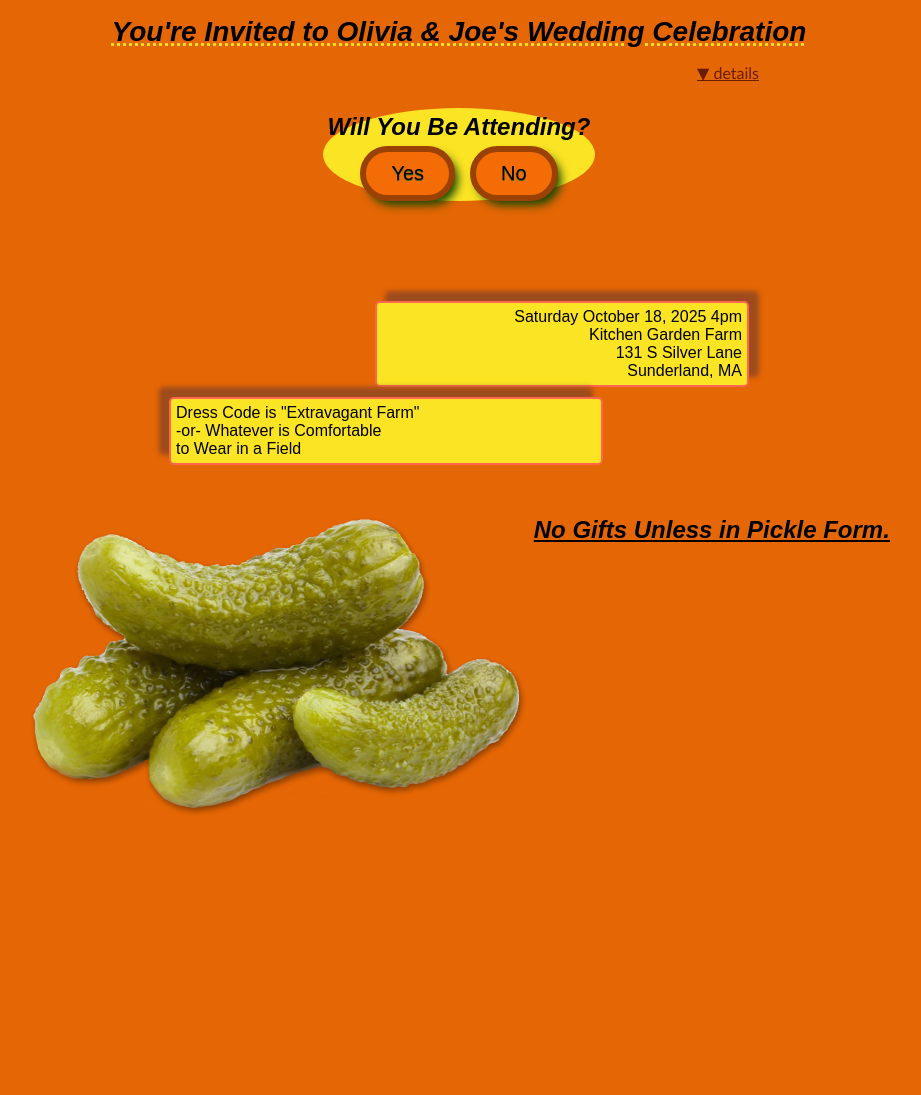
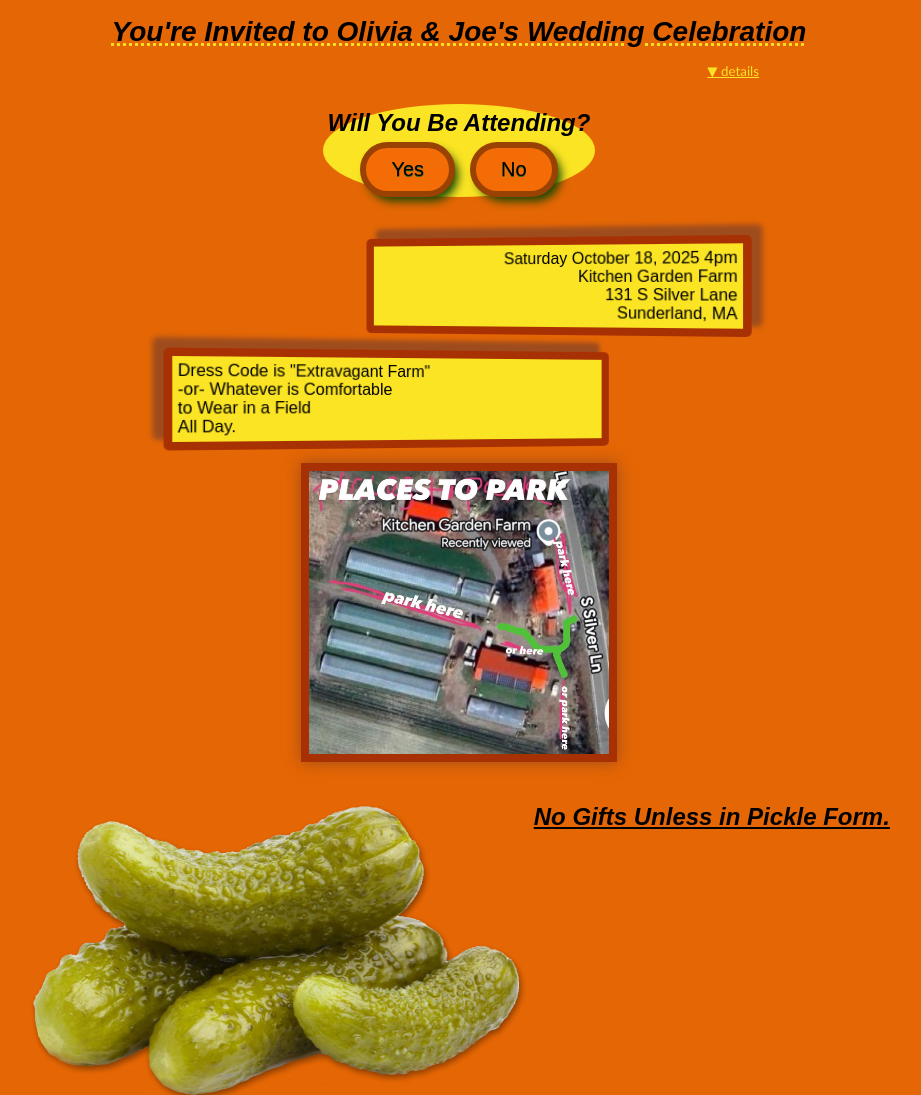
Before and after one commit to iloveMonday/GalganiWedding, a plain HTML site: page index.html in a window 1280 px wide. Shown: the top 1095 px of the page, without its empty margins (181-1102 px from the left). Before the commit the page ends 841 px from the top, so only its background shows below. Drawn offline with nearby package versions, Linux system fonts and the light colour scheme.

Commit message:
submit button, details link

```diff
--- a/index.html
+++ b/index.html
@@ -38,7 +38,7 @@
 
         <div id="no-box" class="bye">
             <fieldset>
-                <span>Sorry You Can't Make It! Please Send Regrets</span>
+                <p><span>Sorry You Can't Make It! Please Send Regrets</span></p>
                 <p>
                     <label>Name</label><br>
                     <input type="text" name="no-name">
@@ -70,15 +70,10 @@
                   </p>
               </fieldset>
           </div>
-            <div id="sub-box">
-                <button type="submit" id="submit" class="bye">Submit</button>
+            <div id="sub-box" class="bye">
+                <div id="sub-butt-box"><button type="submit" id="submit">Submit</button></div>
             </div>
         </form>
-
-<div class="popup">
-  <span class="popuptext" id="myPopup"></span>
-</div>
-
 
 
             <div id="detail-box">
@@ -92,9 +87,10 @@
                      <span>Dress Code is "Extravagant Farm"</span>
                     <span>-or- Whatever is Comfortable</span>
                     <span>to Wear in a Field</span>
+                    <span>All Day.</span>
                 </div>
                 <div id="directions">
-                    <!-- <img src="./parking.jpeg" alt="parking map"> -->
+                    <img src="./parking.jpeg" alt="parking map" id="parking">
                 </div>
             </div>
 
--- a/script.js
+++ b/script.js
@@ -35,12 +35,13 @@ form.addEventListener("submit", async (e) => {
   if (error) {
     alert("Oh no. Oh jeez. There was an error. Maybe your forgot your name. Please try again.");
   } else {
-    alert(`See you October 18th, ${yesName.value}!  -  No dress code, just dress for the weather!`);
+    alert(`See you October 18th, ${yesName.value}!`);
     // showRSVP();
   }
 
   formInputs.forEach((e) => (e.value = ""));
 });
+
 
 ///////////////////////////////////////////////////////////////////////////////////////////////////////////////////////////
 
@@ -86,6 +87,7 @@ let noButton = document.getElementById("no-rsvp");
 let yesBox = document.getElementById("yes-box");
 let noBox = document.getElementById("no-box");
 let submit = document.getElementById("submit");
+let subBox = document.getElementById("sub-box");
 
 let rsvp = "";
 
@@ -109,14 +111,16 @@ function rsvpSelect() {
     yesButton.classList.add("selected");
     noButton.classList.remove("selected");
     yesName.required = true;
-    submit.classList.remove("bye");
+    subBox.classList.remove("bye");
+    subBox.setAttribute("display", "flex")
   } else {
     yesBox.classList.add("bye");
     noBox.classList.remove("bye");
     yesButton.classList.remove("selected");
     noButton.classList.add("selected");
     yesName.required = false;
-    submit.classList.remove("bye");
+    subBox.classList.remove("bye");
+    subBox.setAttribute("display", "flex")
   }
 }
 
@@ -130,7 +134,7 @@ function showRSVP() {
 
 
 
-
+///////////////////////////////////////////////////////////////////////////////////////////////////////////////
 
 
 function populateNo() {
--- a/style.css
+++ b/style.css
@@ -16,8 +16,9 @@
 }
 
 a{
-    color: #691d02;
+    color: var(--yellow);
     font-family: 'Trebuchet MS', 'Lucida Sans Unicode', 'Lucida Grande', 'Lucida Sans', Arial, sans-serif;
+    font-size: 10pt;
 }
 
 body {
@@ -45,7 +46,6 @@ h3 {
   font-size: 24px;
   font-style: italic;
   margin: 5px;
-  /* background-color: #fbe423; */
 }
 
 input {
@@ -93,7 +93,6 @@ textarea {
 
 .bye {
   display: none;
-  visibility: hidden;
 }
 
 .cloud {
@@ -117,25 +116,12 @@ textarea {
   flex-direction: column;
   background-color: var(--yellow);
 padding: 5px;
-margin: 10px;
+margin: 15px;
 border-radius: 5px;
 font-weight: 500;
-border: 2px solid #ff6550;
+border: 8px solid var(--rust);
 
 }
-
-/* #dresscode{
-      display: flex;
-  flex-direction: column;
-  align-items:baseline;
-  margin-right: auto;
-  background-color: var(--yellow);
-  box-shadow: 10px 10px 36px 0px rgba(0,0,0,0.75);
--webkit-box-shadow: 10px 10px 36px 0px rgba(0,0,0,0.75);
--moz-box-shadow: 10px 10px 36px 0px rgba(0,0,0,0.75);
-padding: 5px;
-
-} */
 
 #details{
 width: 60%;
@@ -144,6 +130,7 @@ margin-left: auto;
 box-shadow: 10px -10px 5px 0px rgba(133,67,38,0.75);
 -webkit-box-shadow: 10px -10px 5px 0px rgba(133,67,38,0.75);
 -moz-box-shadow: 10px -10px 5px 0px rgba(133,67,38,0.75);
+transform: perspective(400px) rotateY(-5deg);
 }
 
 #dresscode{
@@ -153,6 +140,7 @@ margin-right: auto;
 box-shadow: -10px -10px 5px 0px rgba(133,67,38,0.75);
 -webkit-box-shadow: -10px -10px 5px 0px rgba(133,67,38,0.75);
 -moz-box-shadow: -10px -10px 5px 0px rgba(133,67,38,0.75);
+transform: perspective(400px) rotateY(5deg);
 }
 
 #details-link{
@@ -163,9 +151,25 @@ box-shadow: -10px -10px 5px 0px rgba(133,67,38,0.75);
     justify-content: end;
 }
 
+#directions{
+    width: 100vw;
+    max-width: 600px;
+    display: flex;
+    justify-content: center;
+}
+
 #guest-box {
   display: flex;
   flex-direction: column;
+}
+
+#parking{
+    width: 70vw;
+    max-width: 300px;
+    border: 8px solid var(--rust);
+    box-shadow: 0px 0px 15px 0px rgba(133,67,38,0.75);
+-webkit-box-shadow: 0px 0px 15px 0px rgba(133,67,38,0.75);
+-moz-box-shadow: 0px 0px 15px 0px rgba(133,67,38,0.75);
 }
 
 #pickles{
@@ -205,10 +209,7 @@ box-shadow: -10px -10px 5px 0px rgba(133,67,38,0.75);
   text-decoration: none;
   text-shadow: 0px 1px 0px #2f6627;
 }
-/* .rsvp-button:hover {
-  background-color: #fa2ae9;
-  border: 6px dotted #12db22;
-} */
+
 .rsvp-button:active {
   position: relative;
   top: 1px;
@@ -219,7 +220,7 @@ box-shadow: -10px -10px 5px 0px rgba(133,67,38,0.75);
   border: 6px dotted #12db22;
 }
 
-#sub-box {
+#sub-butt-box {
   display: flex;
   justify-content: center;
   margin: 10px;
@@ -239,6 +240,7 @@ box-shadow: -10px -10px 5px 0px rgba(133,67,38,0.75);
   text-decoration: none;
   text-shadow: 0px 1px 0px #2f6627;
 }
+
 
 .under{
     text-decoration:underline;
```
